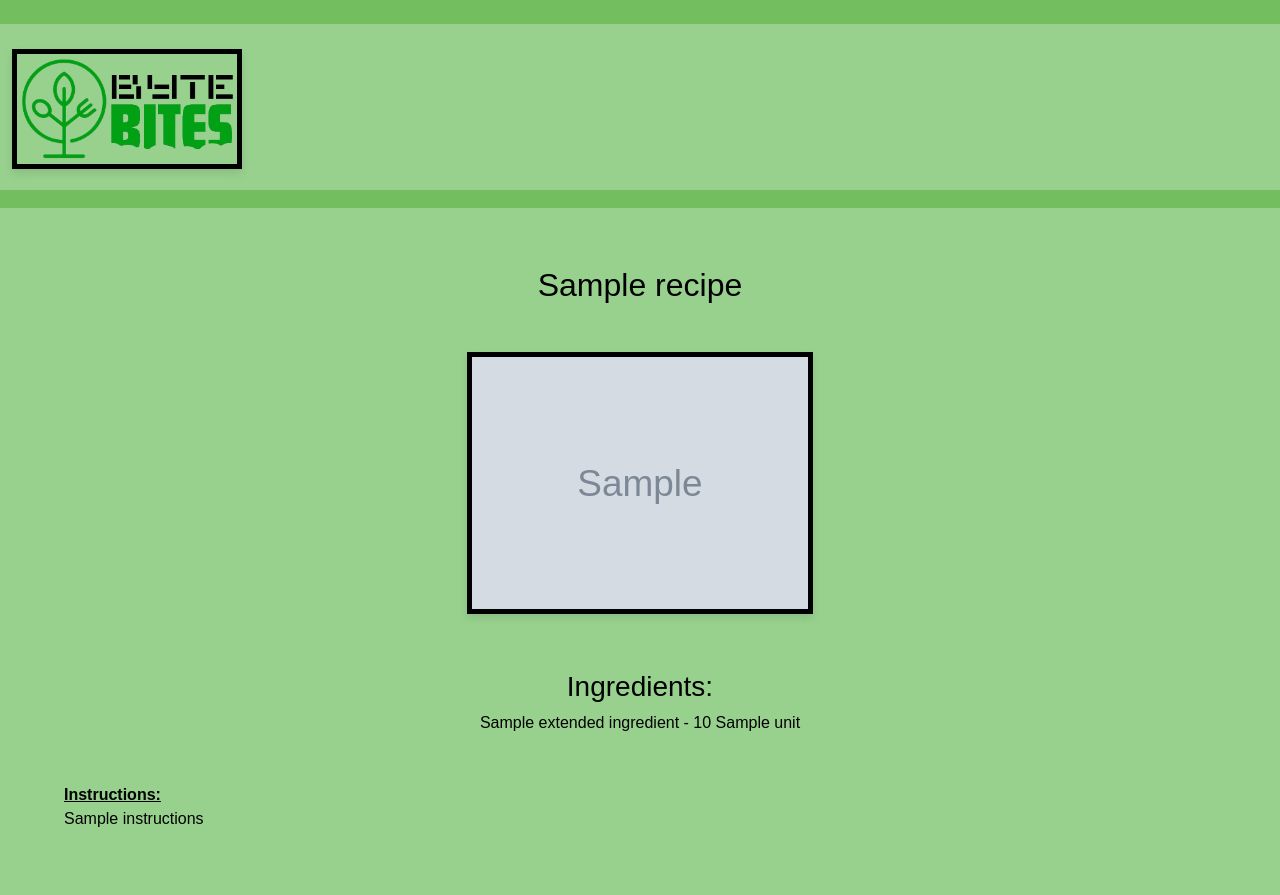
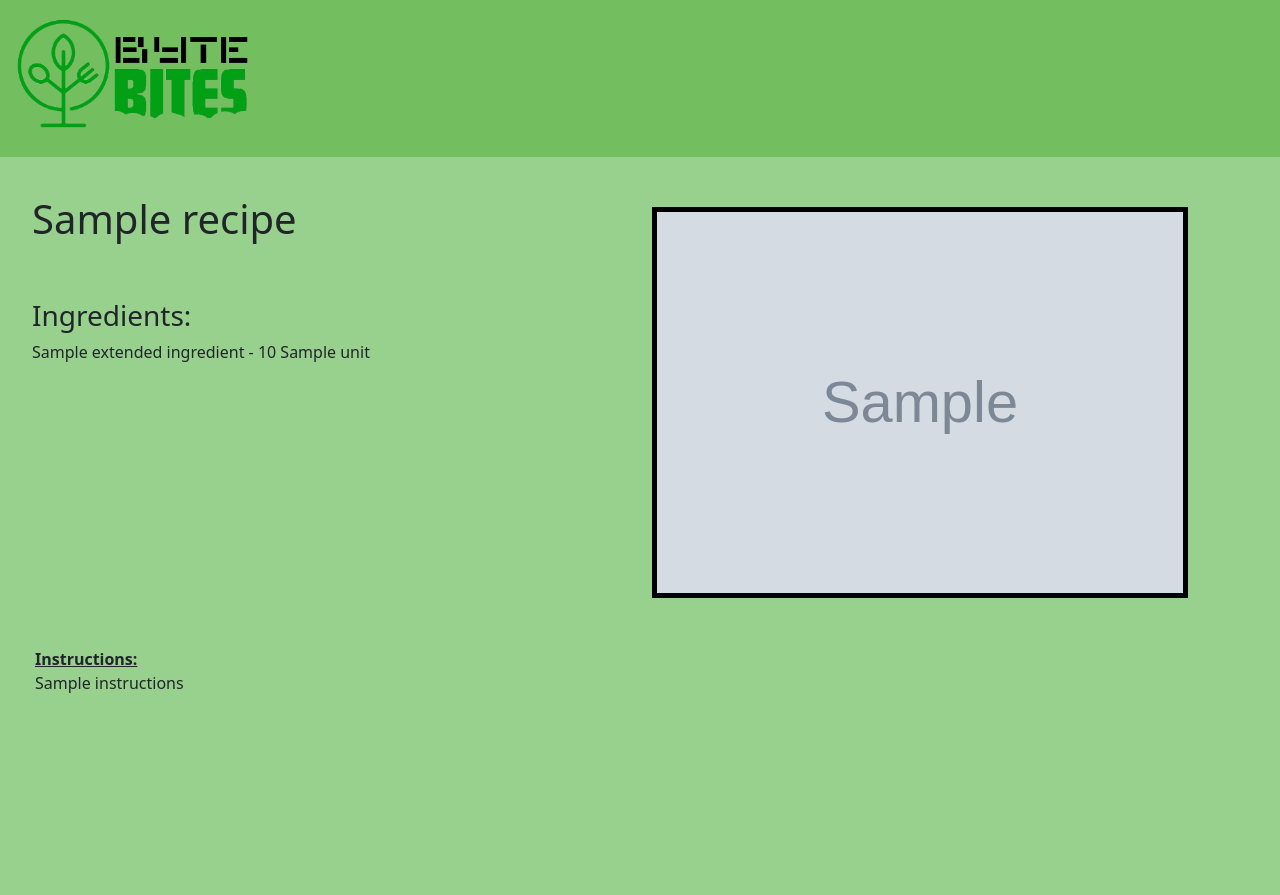
Before and after one commit to suranaaarav/Byte-Bites, a Flask app: template templates/recipe.html in a window 1280 px wide. After the commit the page ends 693 px from the top, so only its background shows below. Run offline with Flask 3, Linux system fonts and the light colour scheme; the template is opened without the code that fills it: most values are stand-ins (such as "Sample title", 1, 10 or a date in 2020); grey boxes marked "Sample" are stand-in pictures; some libraries are stand-ins or nearby versions.

Commit message:
3rd page css

```diff
--- a/templates/recipe.html
+++ b/templates/recipe.html
@@ -13,7 +13,7 @@
 </nav>
 
 
-  <style>
+  <!-- <style>
     body {
       font-family: 'Arial', sans-serif;
       background-color: #98d18e;
@@ -51,24 +51,31 @@
       padding: 1em;
       text-align: justify;
     }
-  </style>
+  </style> -->
 
-  <div style="text-align: center; margin-top: 2em;">
-    <h2>{{ recipe['title'] }}</h2>
-  <div style="text-align: center; margin-top: 2em;">
-    <img src="{{ recipe['image'] }}" alt="{{ recipe['title'] }}" width="30%" height="30%">
-  </div>
 
-  <div style="margin-top: 1.5em; text-align: center;">
+<!-- ------------------------------------------------------------------------------------------------------------------- -->
+<div class="row">
+    <div id="image_ingredients" class="col-6 col-md-6">
+        <p style="padding-top: 3%" class="slide">
+          <h1>{{ recipe['title'] }}</h1>
+        </p>
+        <br><br>
+        <p class="desc" >
           <h3>Ingredients:</h3>
           {% for i in recipe['extendedIngredients'] %}
             {{ i['name'].capitalize() }} -
             {{ ("%.2f"|format(i['amount'])).rstrip('0').rstrip('.') }}
             {{ i['unit'] }} <br>
           {% endfor %}
+        </p>
+    </div>
+    <div class="col-6 col-md-6">
+        <img src="{{ recipe['image'] }}" alt="{{ recipe['title'] }}" width="90%" height="90%" style="border: 5px solid black; margin-top: 30px;">
+    </div>
 </div>
 
-  <div class="instructions">
+<div class="instructions" style="text-align: justify; margin-top: 35px; margin-left: 35px; margin-right: 35px;">
   <b><u>Instructions:</u></b><br>
   {{ recipe['instructions'] }}
 </div>
```
Lines whose indentation alone changed are shown as unchanged.
